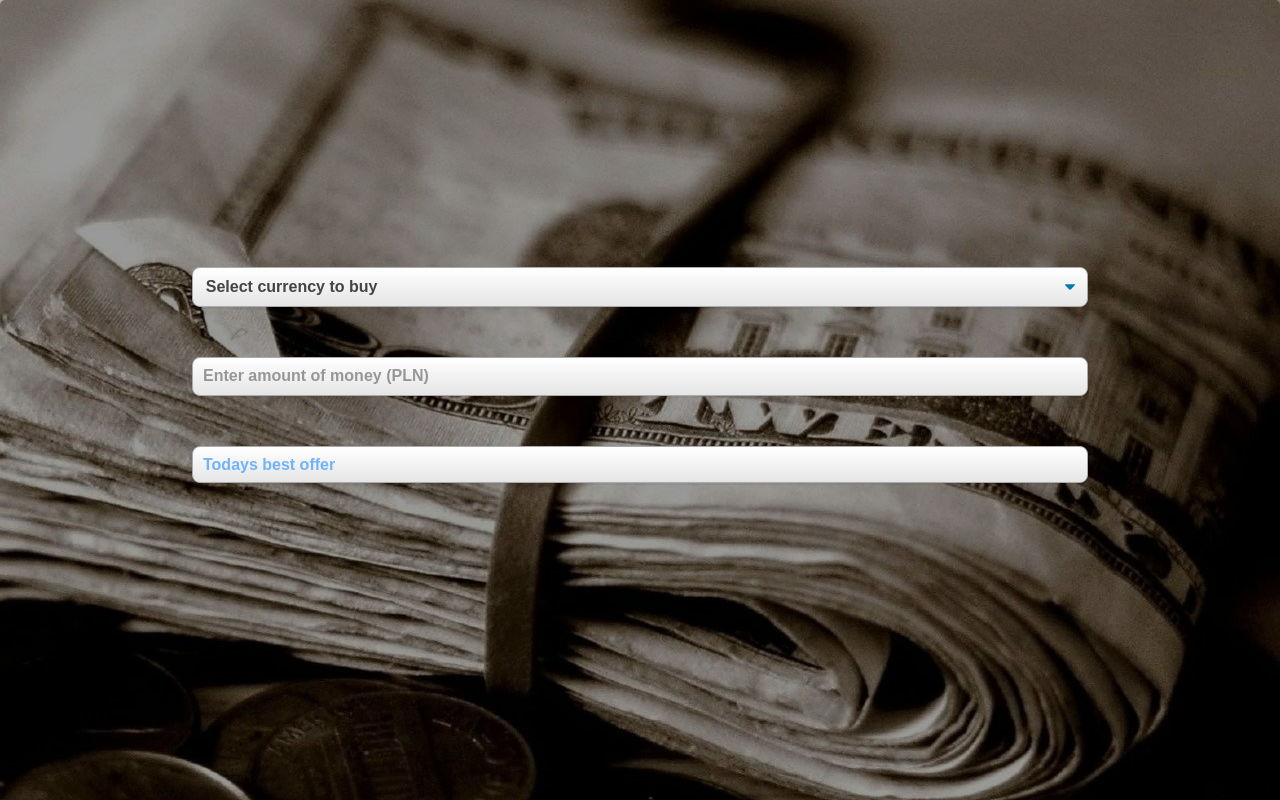
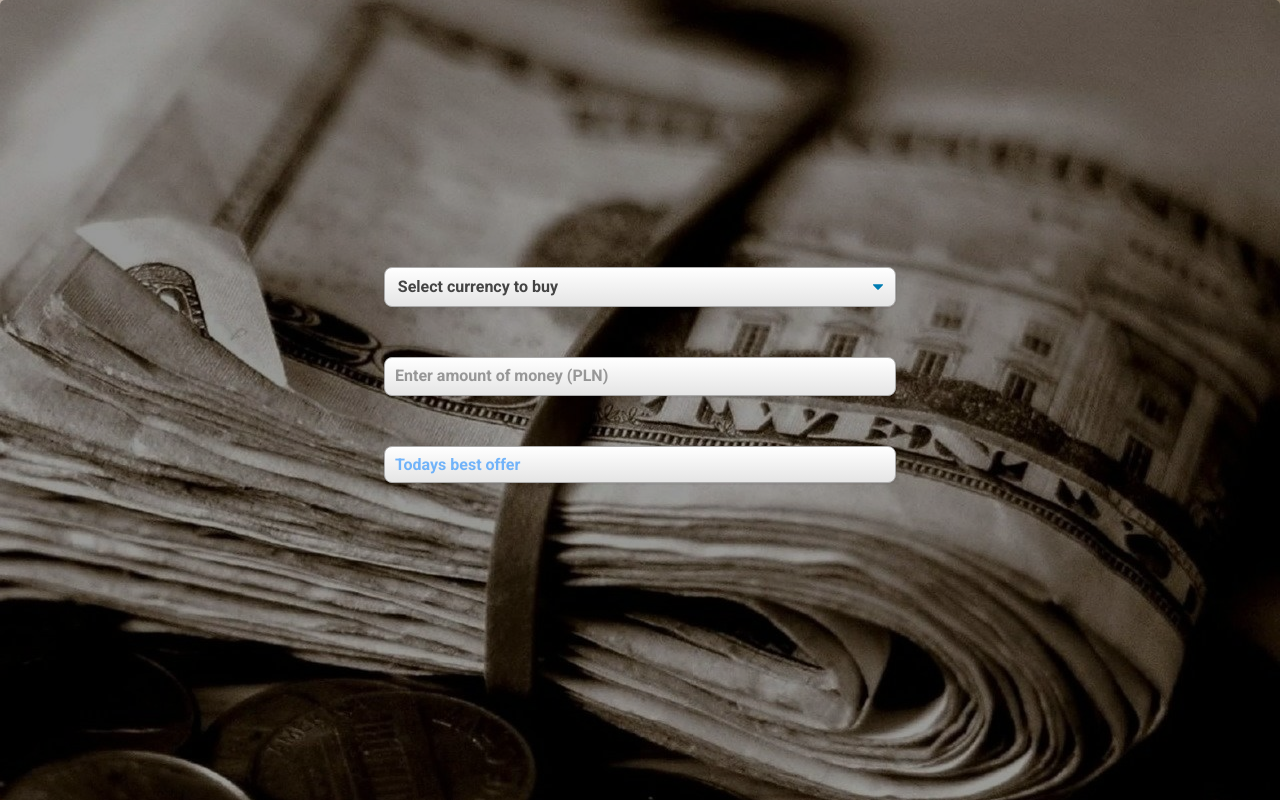
Before and after one commit to slawekmarciniak/travel_money_react, a plain HTML site: page index.html in a window 1280 px wide. Drawn offline with nearby package versions, Linux system fonts and the light colour scheme.

Commit message:
finish project

```diff
--- a/sass/_base.scss
+++ b/sass/_base.scss
@@ -17,21 +17,12 @@ body {
     align-items: center;
     width: 100vw;
     height: 100vh;
-    background-image: url('../dollar-2825136_1280.jpg');
+    background-image: url('../pictures/dollar-2825136_1280.jpg');
     background-repeat: no-repeat;
     background-position: center;
     background-size: cover;
-    font-family: Arial, Helvetica, sans-serif;
     z-index: 1;
 }
-
-
-// .result {
-//     width: 40px;
-//     height: 40px;
-//     background-color: white;
-//     color: black;
-// }
 
 
 .wrapper::before {
--- a/sass/_input.scss
+++ b/sass/_input.scss
@@ -1,26 +1,13 @@
 .inputAmountOfMoney {
-    display: block;
-    font-size: 16px;
-    font-family: sans-serif;
-    font-weight: 700;
     line-height: 2.3;
     padding-left: 5px;
-    width: 70%;
-    padding-left: 5px;
-    box-sizing: border-box;
-    border: 1px solid #aaa;
-    box-shadow: 0 1px 0 1px rgba(0,0,0,.04);
     border-radius: .5em;
-    -moz-appearance: none;
-    -webkit-appearance: none;
-    appearance: none;
     background-color: #fff;
     background-image: linear-gradient(to bottom, #ffffff 0%,#e5e5e5 100%);
     background-repeat: repeat;
     background-position: 0 0;
-    background-size: 100%;
-    cursor: pointer;
     margin-bottom: 50px;
+    @include allImputs
 }
 
 .inputAmountOfMoney::placeholder {
@@ -41,7 +28,7 @@
   }
 
 
-  input[type=number]::-webkit-inner-spin-button,
+input[type=number]::-webkit-inner-spin-button,
 input[type=number]::-webkit-outer-spin-button {
 
   background-color: blue;
--- a/sass/_result.scss
+++ b/sass/_result.scss
@@ -1,24 +1,14 @@
 .result {
-    display: block;
-    font-size: 16px;
-    font-family: sans-serif;
-    font-weight: 700;
+
     line-height: 2.2;
-    width: 70%;
     padding-left: 5px;
-    box-sizing: border-box;
-    border: 1px solid #aaa;
-    box-shadow: 0 1px 0 1px rgba(0,0,0,.04);
-    border-radius: .5em;
-    -moz-appearance: none;
-    -webkit-appearance: none;
-    appearance: none;
-    background-color: #fff;
     background-image: linear-gradient(to bottom, #ffffff 0%,#e5e5e5 100%);
     background-repeat: repeat;
     background-position: 0 0;
     background-size: 100%;
     margin-bottom: 50px;
+    font-family: $base-font;
+    @include allImputs;
 }
 
 
--- a/sass/_vars.scss
+++ b/sass/_vars.scss
@@ -1,5 +1,49 @@
+
+@import url('https://fonts.googleapis.com/css2?family=Roboto:wght@400;700&display=swap');
+
+$base-font: 'Roboto', sans-serif;
+
+
 @mixin small {
     @media (max-width: 599px) {
         @content;
     }
 }
+
+@mixin medium {
+    @media (min-width: 600px) {
+        @content;
+    }
+}
+
+@mixin large {
+    @media (min-width: 1025px) {
+        @content;
+    }
+}
+
+
+@mixin allImputs {
+    display: block;
+    font-size: 16px;
+    font-family: $base-font;
+    font-weight: 700;
+    border: 1px solid #aaa;
+    box-shadow: 0 1px 0 1px rgba(0,0,0,.04);
+    border-radius: .5em;
+    -moz-appearance: none;
+    -webkit-appearance: none;
+    appearance: none;
+    background-color: #fff;
+    cursor: pointer;
+
+    width: 80%;
+
+    @include medium {
+        width: 60%;
+    }
+    @include large {
+        width: 40%;
+    }
+
+}
```
Also changed, not shown: css/main.css, euro-1353420_1280.jpg (deleted), pictures/dollar-2825136_1280.jpg (renamed from dollar-2825136_1280.jpg), united-kingdom.png (deleted), 1 other file.
